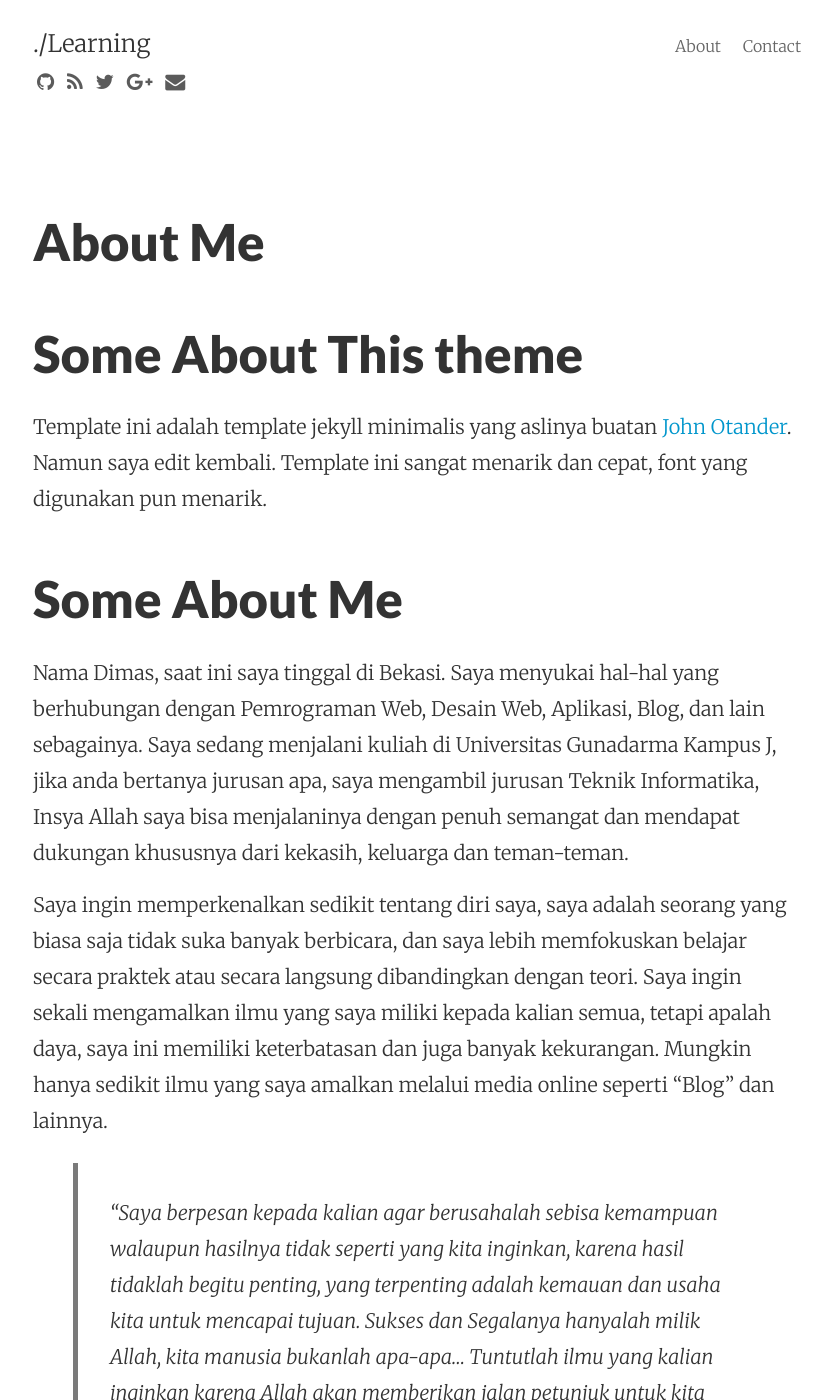
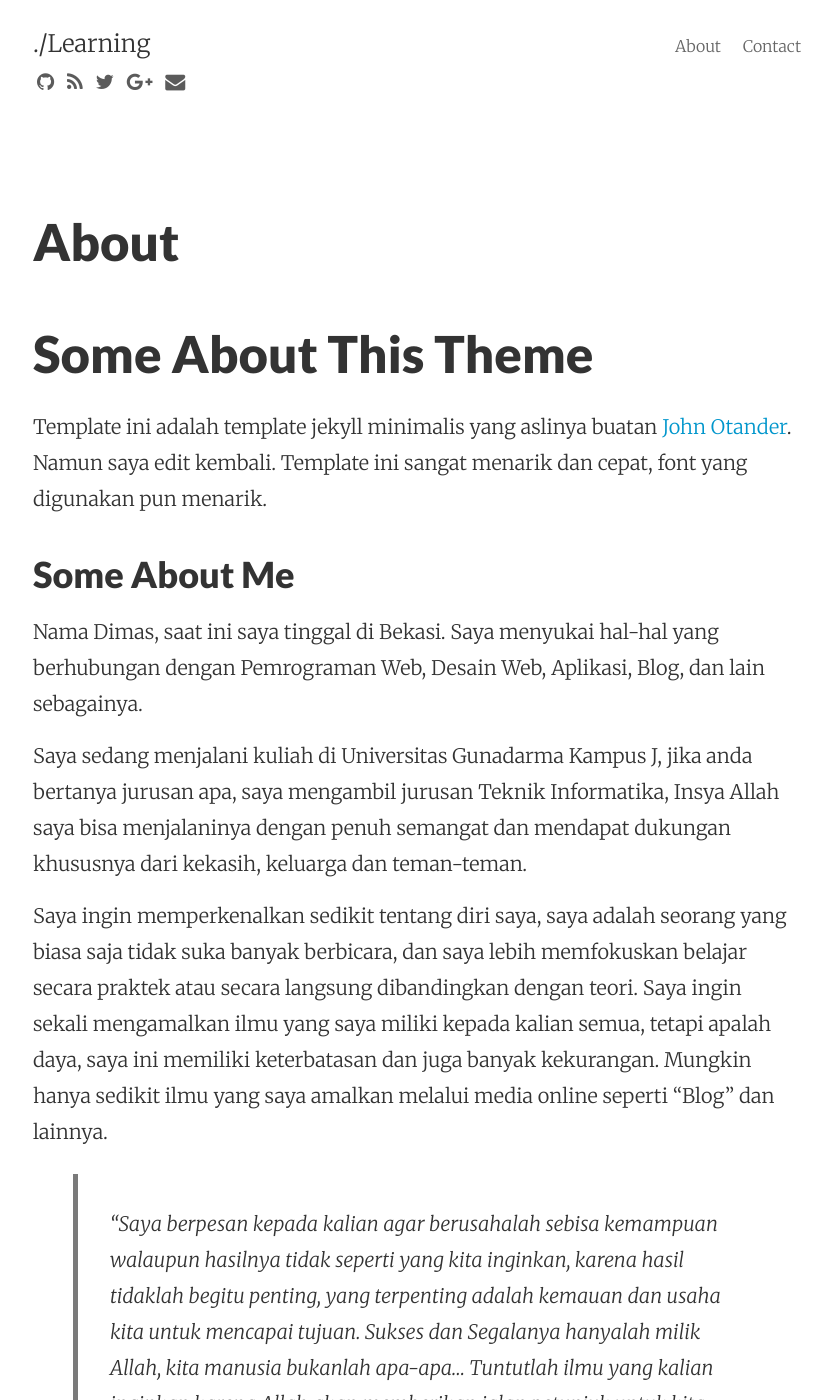
Before and after one commit to D3f4lt/d3f4lt.github.io, a Jekyll site: the page built from about.md, in a window 1280 px wide and 1400 px high. Shown: the whole window, without its empty margins (223-1055 px from the left). Built offline with Jekyll 4.4.1, drawn with Linux system fonts in a browser that asks for light colours; nearby versions of some CDN libraries; Markdown is read by kramdown in place of the engine named in the settings; some of the changed text lies outside the part shown.

Commit message:
Update about.md

```diff
--- a/about.md
+++ b/about.md
@@ -1,15 +1,16 @@
 ---
 layout: page
-title: About Me
+title: About
 permalink: /about/
 ---
-## Some About This theme
+## Some About This Theme
 
 Template ini adalah template jekyll minimalis yang aslinya buatan [John Otander](http://johnotander.com). Namun saya edit kembali. Template ini sangat menarik dan cepat, font yang digunakan pun menarik.
 
-## Some About Me
+### Some About Me
 
 Nama Dimas, saat ini saya tinggal di Bekasi. Saya menyukai hal-hal yang berhubungan dengan Pemrograman Web, Desain Web, Aplikasi, Blog, dan lain sebagainya.
+
 Saya sedang menjalani kuliah di Universitas Gunadarma Kampus J, jika anda bertanya jurusan apa, saya mengambil jurusan Teknik Informatika, Insya Allah saya bisa menjalaninya dengan penuh semangat dan mendapat dukungan khususnya dari kekasih, keluarga dan teman-teman.
 
 Saya ingin memperkenalkan sedikit tentang diri saya, saya adalah seorang yang biasa saja tidak suka banyak berbicara, dan saya lebih memfokuskan belajar secara praktek atau secara langsung dibandingkan dengan teori. Saya ingin sekali mengamalkan ilmu yang saya miliki kepada kalian semua, tetapi apalah daya, saya ini memiliki keterbatasan dan juga banyak kekurangan. Mungkin hanya sedikit ilmu yang saya amalkan melalui media online seperti "Blog" dan lainnya.
@@ -22,7 +23,7 @@ Checkout this theme jekyll.
 request a feature, report a bug, or contribute. It's free, and open source
 ([MIT](http://opensource.org/licenses/MIT)).
 
-Feature theme jekyll:
+Features this theme jekyll:
 
 * [BASSCSS](http://basscss.com)
 * [Jekyll](http://jekyllrb.com)
```
